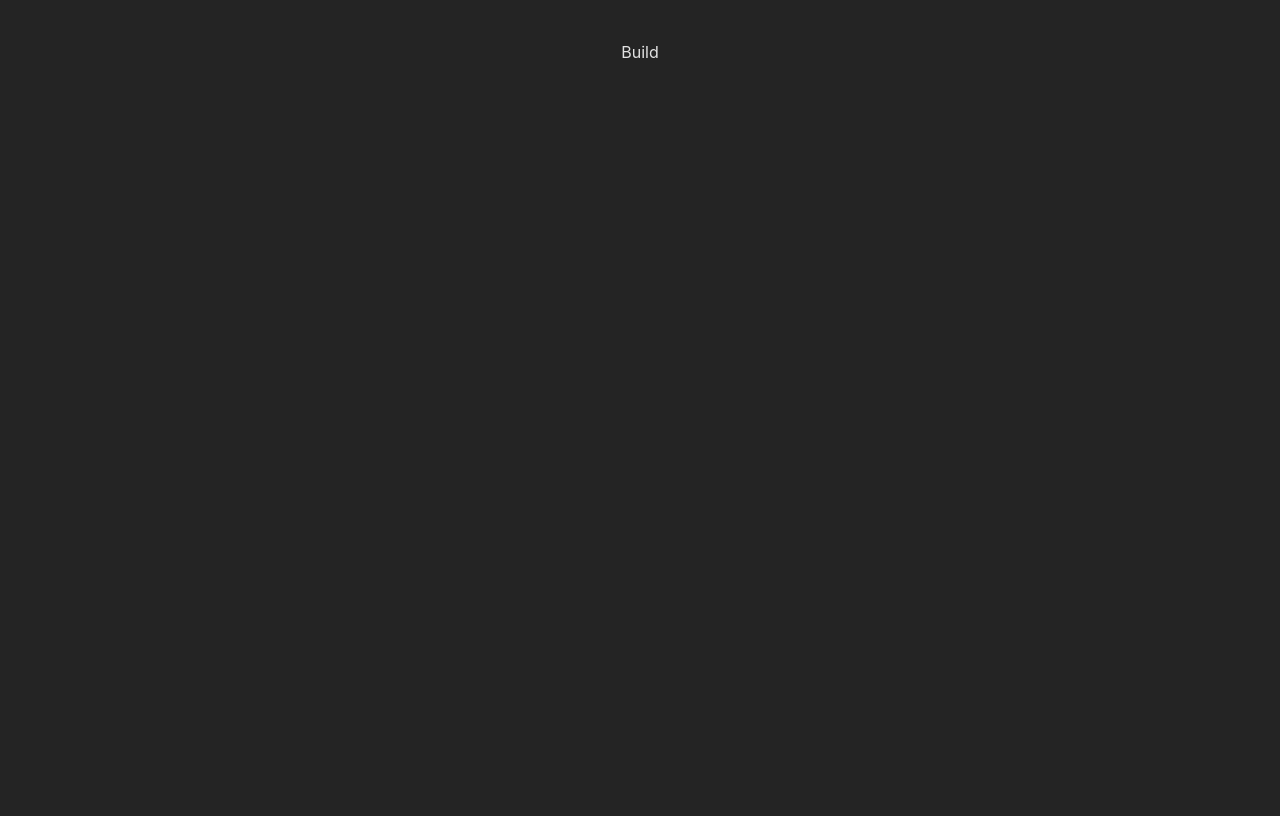
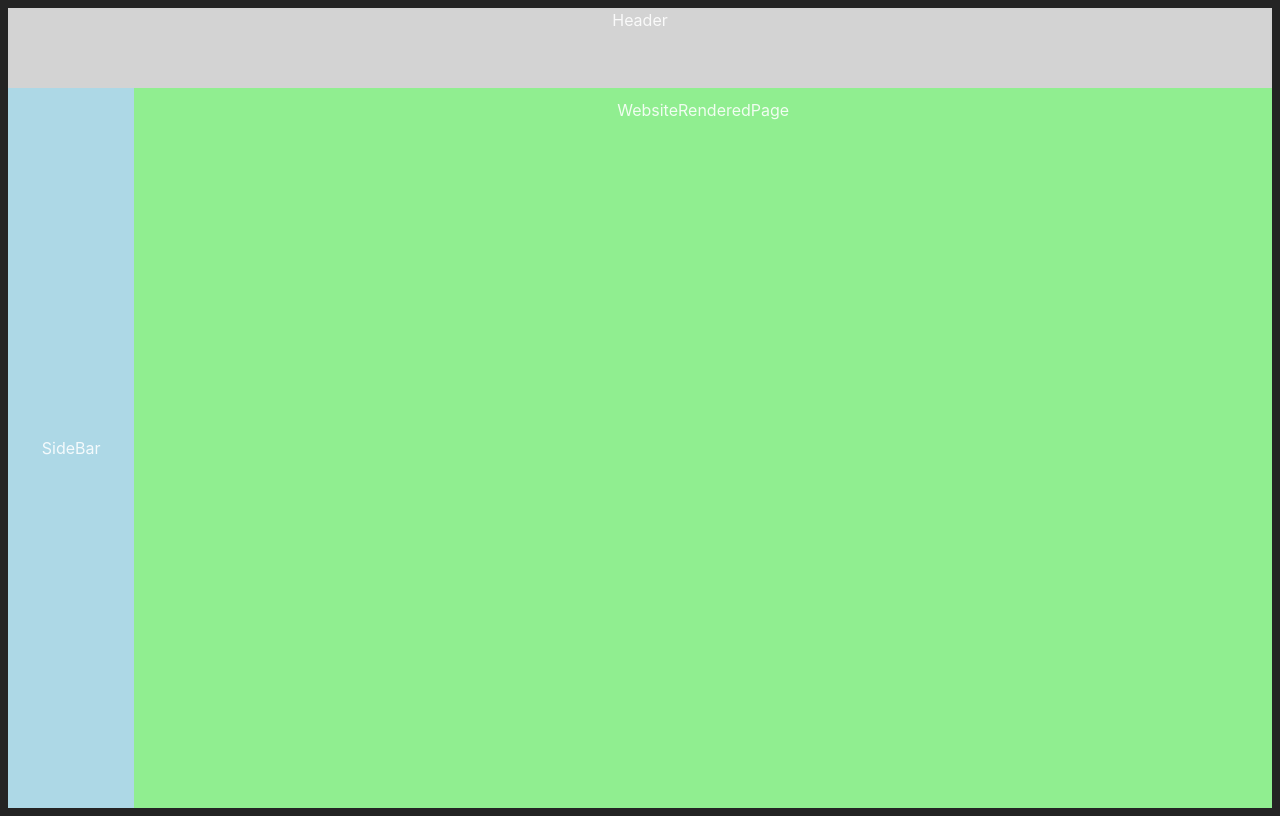
Before and after one commit to Nikhil-Kumar-02/noCode-Hub, a React (Vite) app in the folder Client/: page /build in a window 1280 px wide. Built offline with nearby package versions, Linux system fonts and the light colour scheme.

Commit message:
created empty components of build page and aligned them

```diff
--- a/Client/src/App.css
+++ b/Client/src/App.css
@@ -1,6 +1,6 @@
 #root {
   max-width: 1280px;
   margin: 0 auto;
-  padding: 2rem;
+  /* padding: 2rem; */
   text-align: center;
 }
--- a/Client/src/buildWebpage/Build.jsx
+++ b/Client/src/buildWebpage/Build.jsx
@@ -1,9 +1,38 @@
   import React from "react"
+  import Header from "./Header";
+  import SideBar from "./SideBar";
+  import WebsiteRenderedPage from "./WebsiteRenderedPage";
 
   const Build = (props) => {
+      /**
+     * TODO
+     * -make it as the picture is  provided
+     * -apply proper margin padding and positioning of the component (dont use css if present remove it)
+     * -make it as responsive as possible
+     * -test it on your benchmark to see if it is meeting expectations and then push it and raise pr
+     */
+    console.log("in this page")
     return (
-    <div>
-      Build
+      <div style={{ display: "flex", flexDirection: "column", height: "100vh" }}>
+        <div style={{ width: "100%", height: "10%", backgroundColor: "lightgray" }}>
+          <Header />
+        </div>
+        <div style={{ display: "flex", flex: 1 }}>
+          <div
+            style={{
+              width: "10%",
+              backgroundColor: "lightblue",
+              display: "flex",
+              justifyContent: "center",
+              alignItems: "center",
+            }}
+          >
+            <SideBar />
+          </div>
+          <div style={{ flex: 1, backgroundColor: "lightgreen", padding: "10px" }}>
+            <WebsiteRenderedPage />
+          </div>
+        </div>
       </div>
     )
   };
--- /dev/null
+++ b/Client/src/buildWebpage/Header.jsx
@@ -0,0 +1,18 @@
+import React from "react"
+
+const Header = (props) => {
+  /**
+   * TODO
+   * -make it as the picture is  provided
+   * -apply proper margin padding and positioning of the component (dont use css if present remove it)
+   * -make it as responsive as possible
+   * -test it on your benchmark to see if it is meeting expectations and then push it and raise pr
+   */
+  return (
+    <div>
+      Header
+    </div>
+  )
+};
+
+export default Header;
--- /dev/null
+++ b/Client/src/buildWebpage/SideBar.jsx
@@ -0,0 +1,18 @@
+import React from "react"
+
+const SideBar = (props) => {
+    /**
+   * TODO
+   * -make it as the picture is  provided
+   * -apply proper margin padding and positioning of the component (dont use css if present remove it)
+   * -make it as responsive as possible
+   * -test it on your benchmark to see if it is meeting expectations and then push it and raise pr
+   */
+  return (
+    <div>
+      SideBar
+    </div>
+  )
+};
+
+export default SideBar;
--- /dev/null
+++ b/Client/src/buildWebpage/WebsiteRenderedPage.jsx
@@ -0,0 +1,11 @@
+import React from "react"
+
+const WebsiteRenderedPage = (props) => {
+  return (
+    <div>
+      WebsiteRenderedPage
+    </div>
+  )
+};
+
+export default WebsiteRenderedPage;
```
Lines whose indentation alone changed are shown as unchanged.
